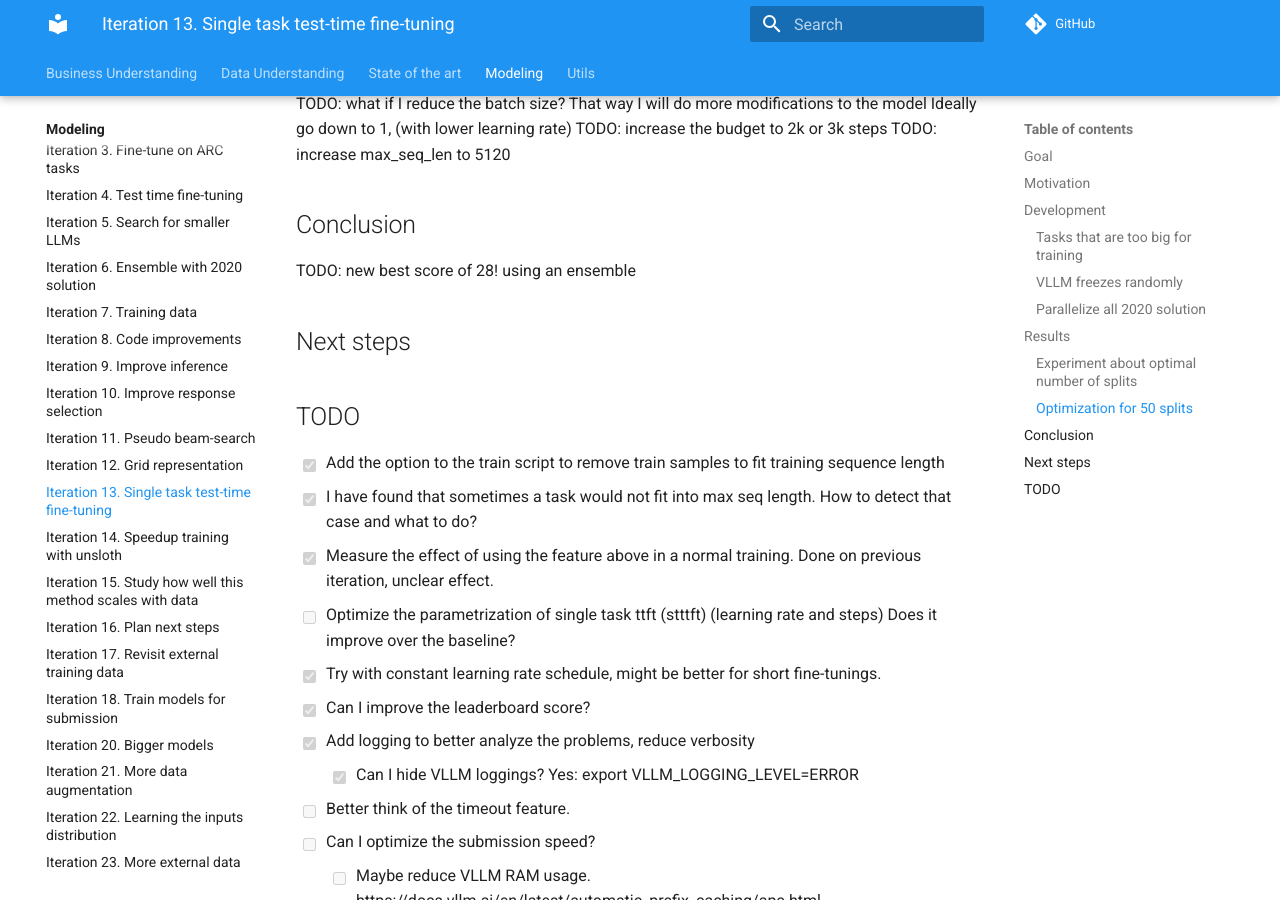
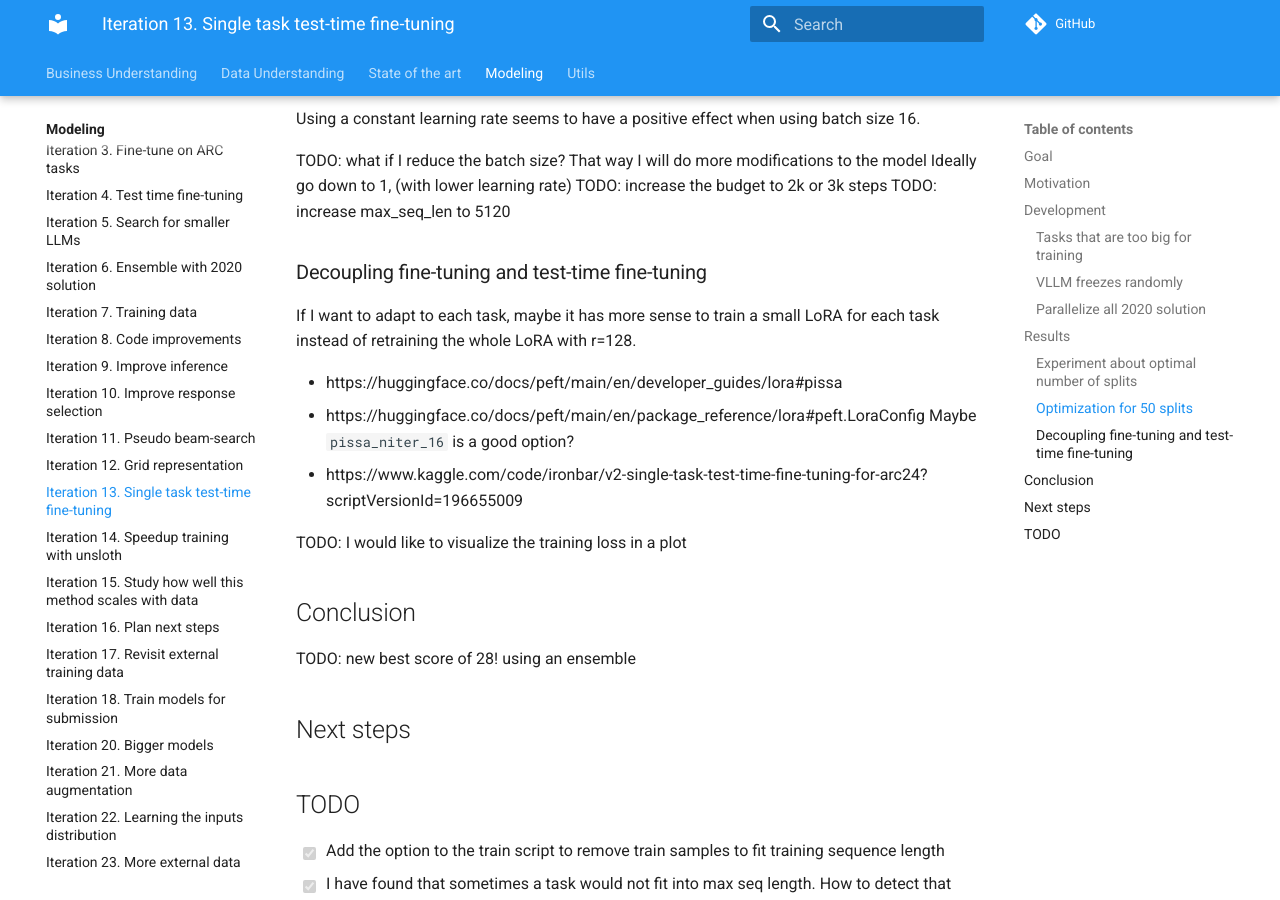
Before and after one commit to zhengjunyao-work/arc24, an MkDocs documentation site: the page built from docs/modeling/Iteration_13_single_task_ttft.md, in a window 1280 px wide and 900 px high, scrolled down 5363 px. Built offline with MkDocs 1.6.1 and Material for MkDocs 9.7.7, drawn with Linux system fonts in a browser that asks for light colours; comment, search, counter and statistics services are not loaded.

Commit message:
added idea to decouple ft from ttft

```diff
--- a/docs/modeling/Iteration_13_single_task_ttft.md
+++ b/docs/modeling/Iteration_13_single_task_ttft.md
@@ -210,6 +213,17 @@ Using a constant learning rate seems to have a positive effect when using batch
 TODO: what if I reduce the batch size? That way I will do more modifications to the model Ideally go down to 1, (with lower learning rate)
 TODO: increase the budget to 2k or 3k steps
 TODO: increase max_seq_len to 5120
+
+### Decoupling fine-tuning and test-time fine-tuning
+
+If I want to adapt to each task, maybe it has more sense to train a small LoRA for each task instead
+of retraining the whole LoRA with r=128.
+
+- https://huggingface.co/docs/peft/main/en/developer_guides/lora#pissa
+- https://huggingface.co/docs/peft/main/en/package_reference/lora#peft.LoraConfig Maybe `pissa_niter_16` is a good option?
+- https://www.kaggle.com/code/ironbar/v2-single-task-test-time-fine-tuning-for-arc24?scriptVersionId=196655009
+
+TODO: I would like to visualize the training loss in a plot
 
 ## Conclusion
 
```
Also changed, not shown: other parts of docs/modeling/Iteration_13_single_task_ttft.md (+3 -0 lines).
